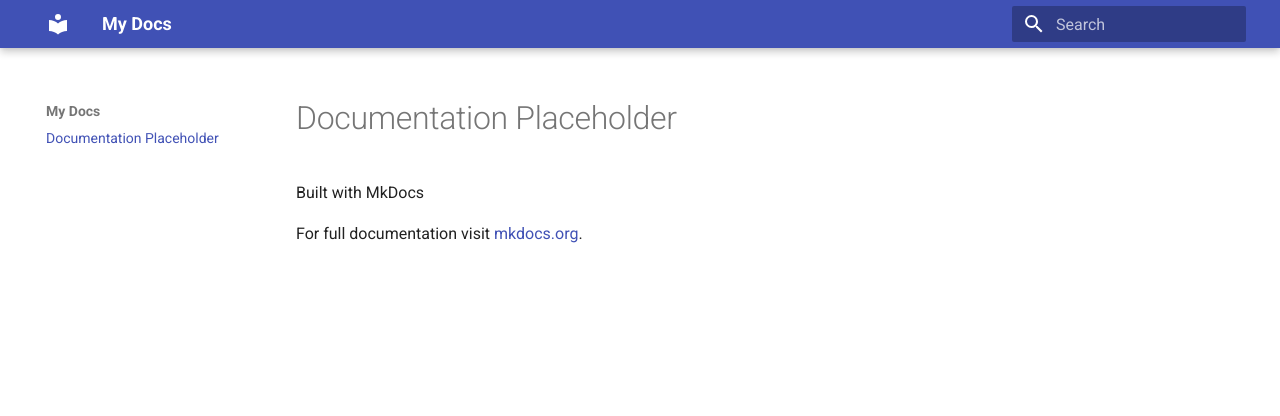
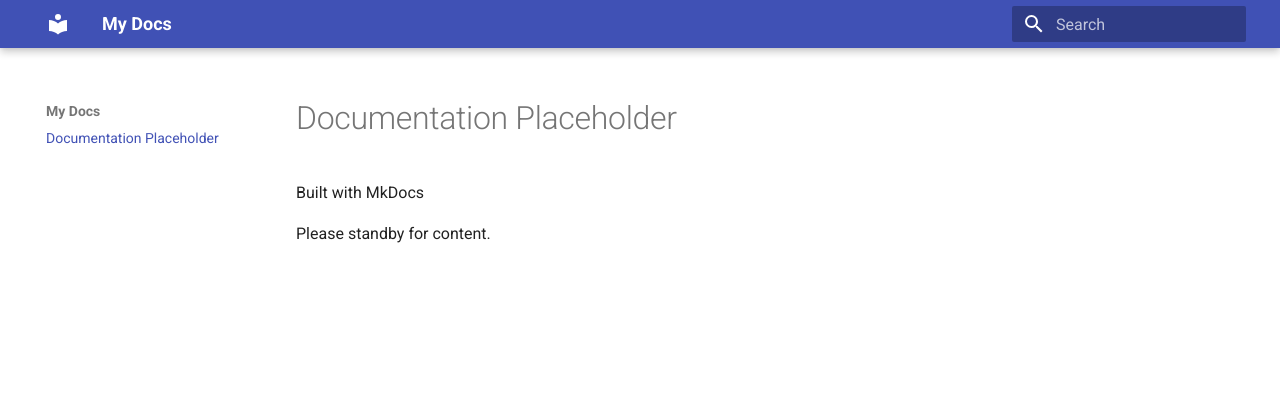
Before and after one commit to Valastiri/test-mk, an MkDocs documentation site: the page built from docs/index.md, in a window 1280 px wide. Shown: the top 416 px of the page. Built offline with MkDocs 1.6.1 and Material for MkDocs 9.7.7, drawn with Linux system fonts in a browser that asks for light colours.

Commit message:
Added content

```diff
--- a/docs/index.md
+++ b/docs/index.md
@@ -2,4 +2,4 @@
 
 Built with MkDocs
 
-For full documentation visit [mkdocs.org](https://www.mkdocs.org).
+Please standby for content.
```
